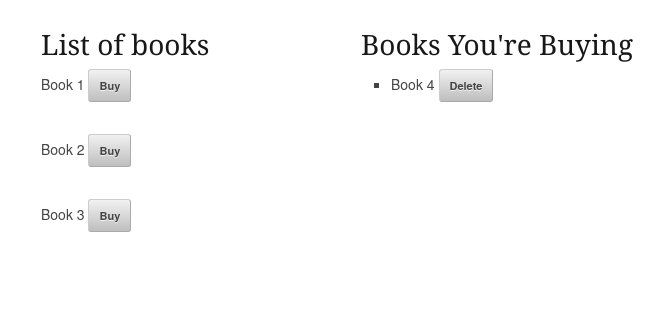
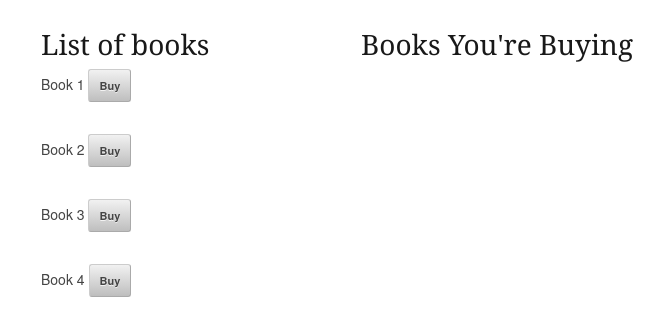
Before and after one commit to icanb/JavaScript-Talk, a plain HTML site: page simple_bookstore/index_plain.html in a window 1280 px wide. Both pictures are taken after a click on the button "Delete". Shown: the part 68-404 px from the top of the page, without its empty margins (129-793 px from the left). Drawn offline with Linux system fonts and the light colour scheme.

Commit message:
Few additions

```diff
--- a/simple_bookstore/index_plain.html
+++ b/simple_bookstore/index_plain.html
@@ -44,6 +44,46 @@
 	</div>
 </body>
 <script>
+	console.log("Hello World");
+	var generalList = document.getElementById('general_list');
+	var buyList = document.getElementById('buy_list');
+
+	var buyBookButtons = generalList.getElementsByTagName('button');
+	var deleteBookButtons = buyList.getElementsByTagName('button');
+
+	for(var ii=0; ii < buyBookButtons.length ; ii++) {
+		buyBookButtons[ii].addEventListener("click", buyBook);
+	}
+
+	for(var ii=0; ii < deleteBookButtons.length ; ii++) {
+		deleteBookButtons[ii].addEventListener("click", deleteBook);
+	}
+
+	function buyBook (e) { //content
+		console.log(e);
+		var button = e.target;
+		var listItem = button.parentNode;
+		var bookId = listItem.id;
+		generalList.removeChild(listItem);
+		buyList.appendChild(listItem);
+		button.childNodes[0].nodeValue = "Delete";
+		button.addEventListener("click", deleteBook);
+   		button.removeEventListener("click", buyBook, false);
+	}
+
+	function deleteBook (e) { //content
+
+		console.log(e);
+		var button = e.target;
+		var listItem = button.parentNode;
+		var bookId = listItem.id;
+		buyList.removeChild(listItem);
+		generalList.appendChild(listItem);
+		button.childNodes[0].nodeValue = "Buy";
+		button.addEventListener("click", buyBook);
+   		button.removeEventListener("click", deleteBook, false);
+
+	}
 
 </script>
 </html>
```
Also changed, not shown: 1 other file.
